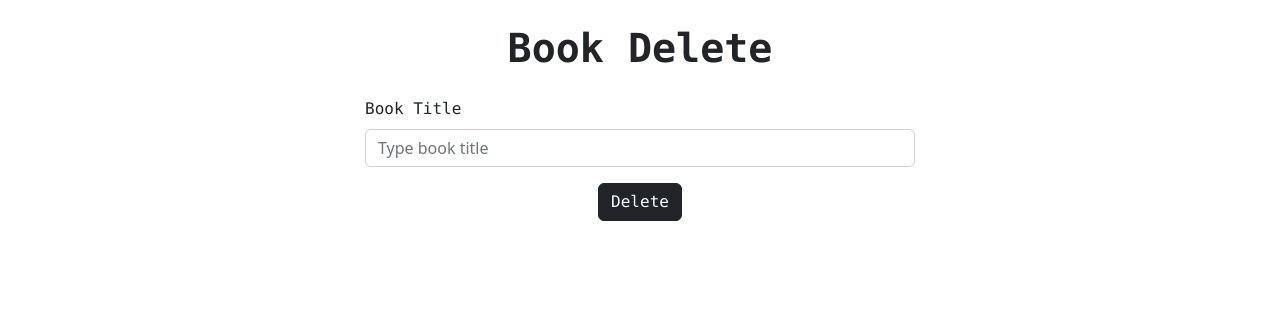
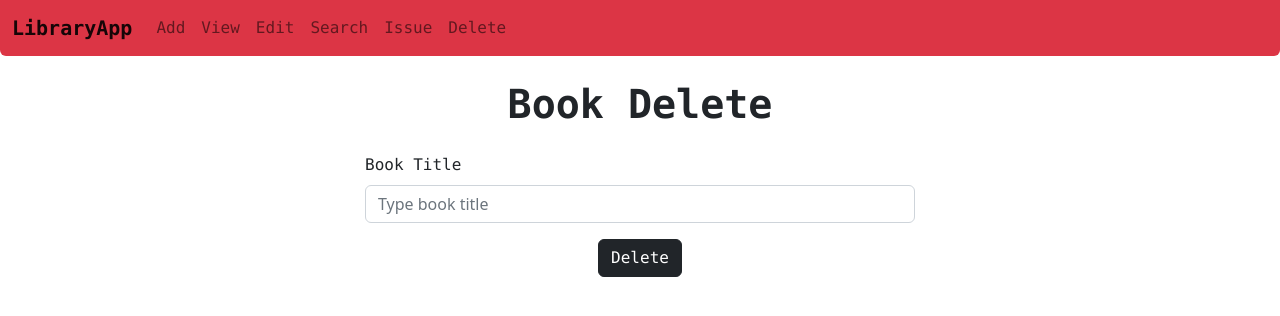
Before and after one commit to sufailbadushat/library-angular-app, an Angular app: page /delete in a window 1280 px wide. Shown: the top 316 px of the page. Built offline with nearby package versions, Linux system fonts and the light colour scheme.

Commit message:
nav bar added

```diff
--- a/src/app/app.module.ts
+++ b/src/app/app.module.ts
@@ -13,6 +13,7 @@ import { IssueBookComponent } from './issue-book/issue-book.component';
 import { SearchBookComponent } from './search-book/search-book.component';
 import { ViewBookComponent } from './view-book/view-book.component';
 import { RouterModule, Routes } from '@angular/router';
+import { NavBarComponent } from './nav-bar/nav-bar.component';
 
 
 const myRout:Routes=
@@ -66,7 +67,8 @@ const myRout:Routes=
     EditBookComponent,
     IssueBookComponent,
     SearchBookComponent,
-    ViewBookComponent
+    ViewBookComponent,
+    NavBarComponent
   ],
   imports: [
     BrowserModule,
--- a/src/app/delete-book/delete-book.component.html
+++ b/src/app/delete-book/delete-book.component.html
@@ -1,3 +1,5 @@
+<app-nav-bar></app-nav-bar>
+
 <div class="container">
     <div class="row">
         <div class="col-12 col-sm-12 div-md-12 col-lg-12 div-xl-12 div-xxl-12">
--- a/src/app/edit-book/edit-book.component.html
+++ b/src/app/edit-book/edit-book.component.html
@@ -1,3 +1,5 @@
+<app-nav-bar></app-nav-bar>
+
 <div class="container">
     <div class="row">
         <div class="col-12 col-sm-12 div-md-12 col-lg-12 div-xl-12 div-xxl-12">
--- a/src/app/entry-book/entry-book.component.html
+++ b/src/app/entry-book/entry-book.component.html
@@ -1,4 +1,5 @@
 
+<app-nav-bar></app-nav-bar>
 
 <div class="container">
     <div class="row">
--- a/src/app/issue-book/issue-book.component.html
+++ b/src/app/issue-book/issue-book.component.html
@@ -1,3 +1,6 @@
+
+<app-nav-bar></app-nav-bar>
+
 <div class="container">
     <div class="row">
         <div class="col-12 col-sm-12 div-md-12 col-lg-12 div-xl-12 div-xxl-12">
--- /dev/null
+++ b/src/app/nav-bar/nav-bar.component.html
@@ -0,0 +1,32 @@
+<nav class="navbar navbar-expand-lg navbar-primary bg-danger rounded-bottom">
+    <div class="container-fluid">
+        <a class="navbar-brand font-monospace ml-4 " style="font-weight:bold " href="/">LibraryApp</a>
+    <button class="navbar-toggler" type="button" data-toggle="collapse" data-target="#navbarNav"
+        aria-controls="navbarNav" aria-expanded="false" aria-label="Toggle navigation">
+        <span class="navbar-toggler-icon"></span>
+    </button>
+    <div class="collapse navbar-collapse" id="navbarNav">
+        <ul class="navbar-nav">
+            <li class="nav-item active">
+                <a class="nav-link font-monospace" href="add">Add</a>
+            </li>
+            <li class="nav-item">
+                <a class="nav-link font-monospace" href="view">View</a>
+            </li>
+            <li class="nav-item">
+                <a class="nav-link font-monospace" href="edit">Edit</a>
+            </li>
+            <li class="nav-item">
+                <a class="nav-link font-monospace" href="/search">Search</a>
+            </li>
+            <li class="nav-item">
+                <a class="nav-link font-monospace" href="/issue">Issue</a>
+            </li>
+            <li class="nav-item">
+                <a class="nav-link font-monospace" href="/delete">Delete</a>
+            </li>
+
+        </ul>
+    </div>
+    </div>
+</nav>
--- a/src/app/search-book/search-book.component.html
+++ b/src/app/search-book/search-book.component.html
@@ -1,3 +1,6 @@
+
+<app-nav-bar></app-nav-bar>
+
 <div class="container">
     <div class="row">
         <div class="col-12 col-sm-12 div-md-12 col-lg-12 div-xl-12 div-xxl-12">
```
Also changed, not shown: src/app/nav-bar/nav-bar.component.ts (added, +10 -0 lines), src/app/nav-bar/nav-bar.component.css (added).
